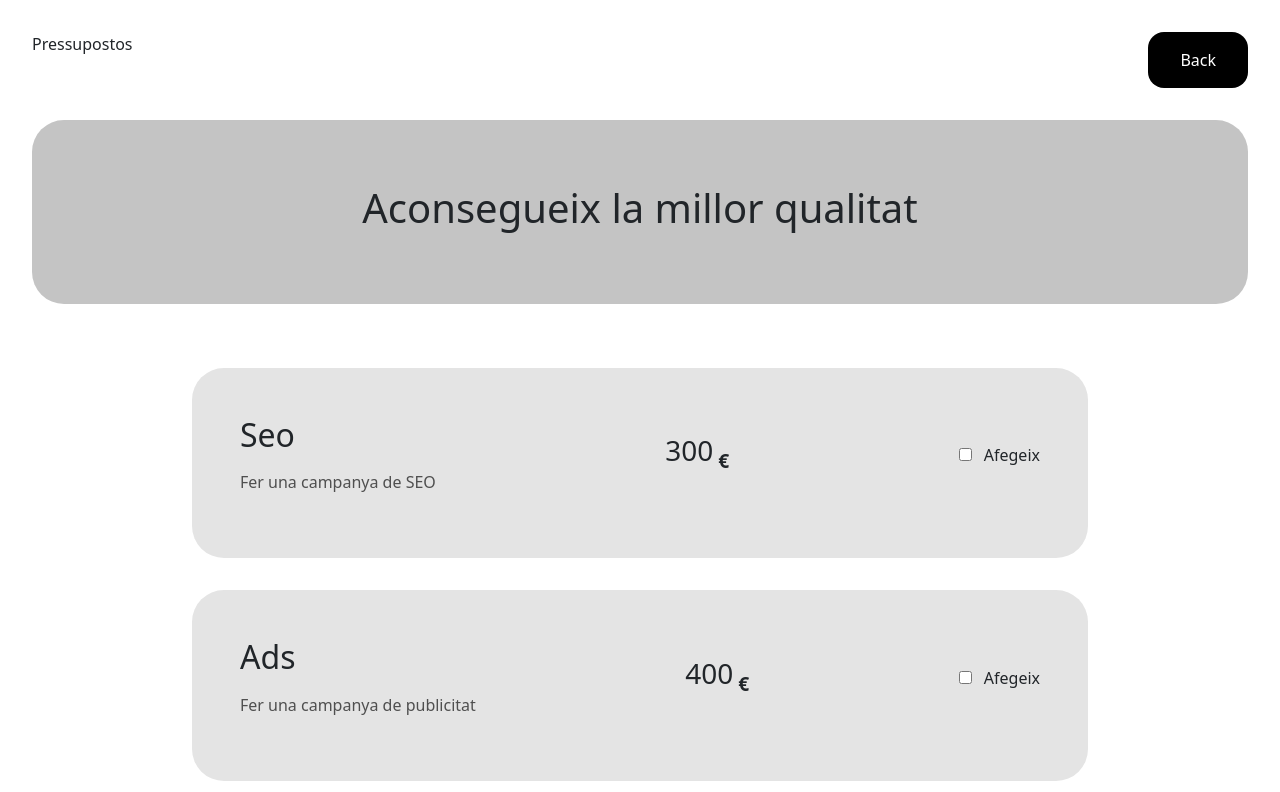
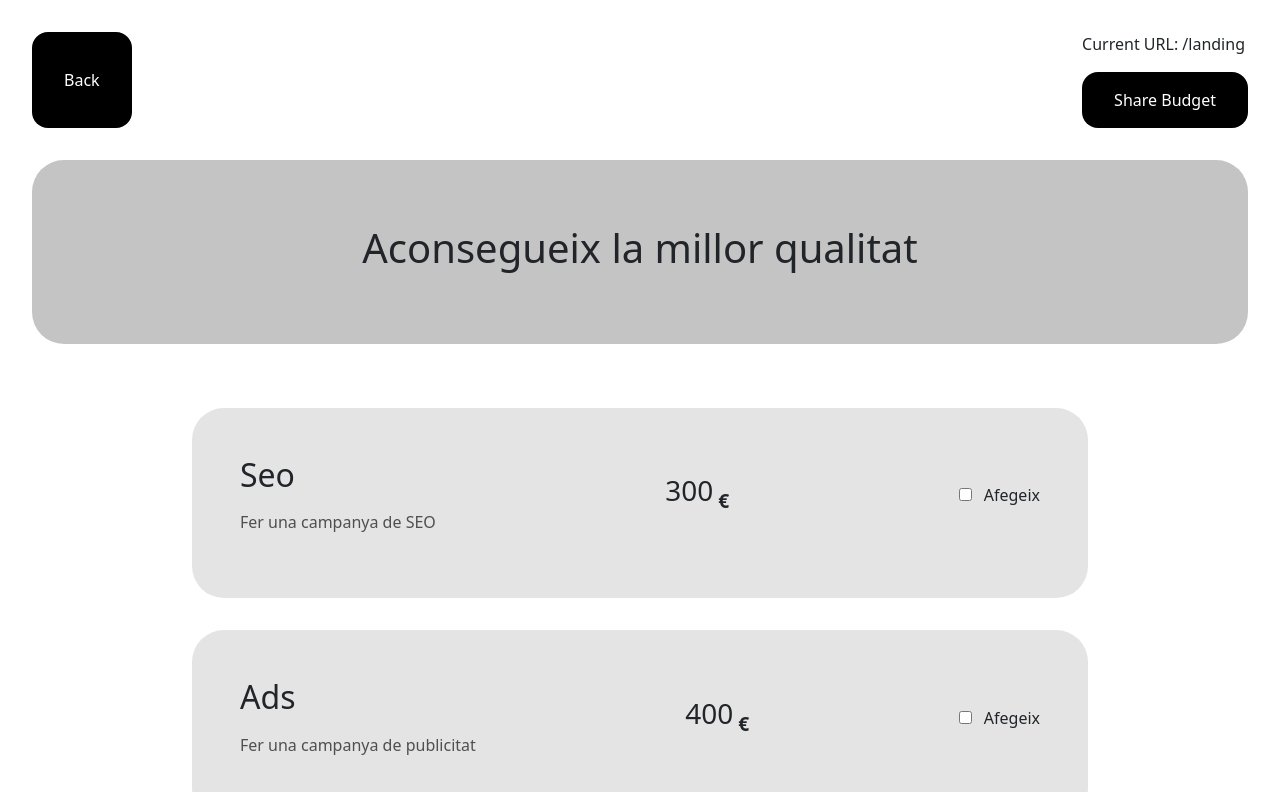
Before and after one commit to jordiciurana16/6.1-Pressupostos-Nivell3, an Angular app in the folder Sprint6/6.1-Pressupostos-Nivell3/Budgets/: page /landing in a window 1280 px wide. Shown: the top 792 px of the page. Built offline with nearby package versions, Linux system fonts and the light colour scheme.

Commit message:
checkbox arrray

```diff
--- a/Sprint6/6.1-Pressupostos-Nivell3/Budgets/src/app/budget.service.ts
+++ b/Sprint6/6.1-Pressupostos-Nivell3/Budgets/src/app/budget.service.ts
@@ -1,5 +1,6 @@
 import { Injectable } from '@angular/core';
 import { ICard } from './card/i-card';
+import { Router } from '@angular/router';
 
 @Injectable({
   providedIn: 'root',
@@ -11,8 +12,11 @@ export class BudgetService {
   totalWebBudget: number = 0;
   cardList: ICard[] = [];
   serviceNamesList: string[] = [];
+  currentUrl: string = '';
 
-  constructor() {}
+  constructor(private router: Router) {
+    this.currentUrl = this.router.url;
+  }
 
   getTotalBudget(): number {
     return (
@@ -53,4 +57,8 @@ export class BudgetService {
     }
     return this.totalWebBudget;
   }
+
+  getCurrentUrl(): string {
+    return this.currentUrl;
+  }
 }
--- a/Sprint6/6.1-Pressupostos-Nivell3/Budgets/src/app/card/card.component.ts
+++ b/Sprint6/6.1-Pressupostos-Nivell3/Budgets/src/app/card/card.component.ts
@@ -1,9 +1,10 @@
-import { Component } from '@angular/core';
+import { Component, OnInit } from '@angular/core';
 import cardJSON from './cards.json';
 import { CommonModule } from '@angular/common';
 import { ReactiveFormsModule, FormArray, FormControl } from '@angular/forms';
 import { BudgetService } from '../budget.service';
 import { PanelComponent } from '../panel/panel.component';
+import { ActivatedRoute, Router } from '@angular/router';
 
 @Component({
   selector: 'app-card',
@@ -11,14 +12,33 @@ import { PanelComponent } from '../panel/panel.component';
   templateUrl: './card.component.html',
   styleUrl: './card.component.scss',
 })
-export class CardComponent {
+export class CardComponent implements OnInit {
   checkboxArray = new FormArray<FormControl<boolean | null>>([]);
 
   webCardIsChecked = false;
 
-  constructor(public BudgetService: BudgetService) {
+  constructor(
+    public BudgetService: BudgetService,
+    private router: Router,
+    private route: ActivatedRoute
+  ) {
     this.BudgetService.cardList = cardJSON;
     this.initializeCheckboxes();
+  }
+
+  ngOnInit() {
+    this.route.queryParams.subscribe((params) => {
+      this.BudgetService.cardList.forEach((_, index) => {
+        const isChecked = params[`card${index}`] === 'true';
+        this.checkboxArray.at(index).setValue(isChecked);
+        if (isChecked) {
+          this.BudgetService.handleBudgetChange(
+            this.BudgetService.cardList[index],
+            true
+          );
+        }
+      });
+    });
   }
 
   initializeCheckboxes() {
@@ -39,7 +59,19 @@ export class CardComponent {
     ) {
       this.webCardIsChecked = true;
     }
+
+    this.updateUrl();
   }
 
-  freelanceServiceChecked() {}
+  private updateUrl() {
+    const queryParams: any = {};
+    this.checkboxArray.controls.forEach((control, index) => {
+      queryParams[`card${index}`] = control.value;
+    });
+    this.router.navigate([], {
+      relativeTo: this.route,
+      queryParams,
+      queryParamsHandling: 'merge',
+    });
+  }
 }
--- a/Sprint6/6.1-Pressupostos-Nivell3/Budgets/src/app/landing/landing.component.html
+++ b/Sprint6/6.1-Pressupostos-Nivell3/Budgets/src/app/landing/landing.component.html
@@ -1,5 +1,9 @@
 <header>
-  <span>Pressupostos</span> <button [routerLink]="['/']">Back</button>
+  <button [routerLink]="['/']">Back</button>
+  <span>
+    <p>Current URL: {{ budgetService.getCurrentUrl() }}</p>
+    <button (click)="copyUrl()">Share Budget</button>
+  </span>
 </header>
 <app-banner></app-banner>
 <app-budgets></app-budgets>
--- a/Sprint6/6.1-Pressupostos-Nivell3/Budgets/src/app/landing/landing.component.ts
+++ b/Sprint6/6.1-Pressupostos-Nivell3/Budgets/src/app/landing/landing.component.ts
@@ -3,6 +3,7 @@ import { BannerComponent } from '../banner/banner.component';
 import { BudgetsComponent } from '../budgets/budgets.component';
 import { RouterModule, RouterLink } from '@angular/router';
 import { FormComponent } from '../form/form.component';
+import { BudgetService } from '../budget.service';
 
 @Component({
   selector: 'app-landing',
@@ -16,4 +17,10 @@ import { FormComponent } from '../form/form.component';
   templateUrl: './landing.component.html',
   styleUrl: './landing.component.scss',
 })
-export class LandingComponent {}
+export class LandingComponent {
+  constructor(public budgetService: BudgetService) {}
+
+  copyUrl() {
+    navigator.clipboard.writeText(window.location.href);
+  }
+}
```
